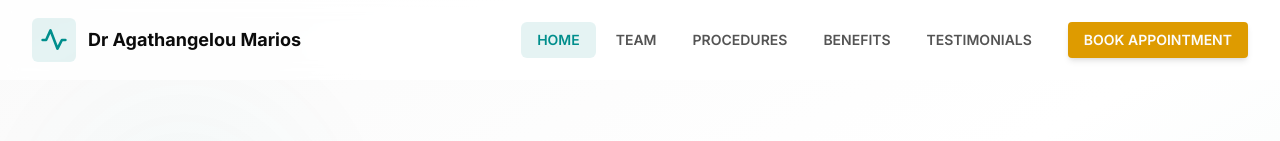
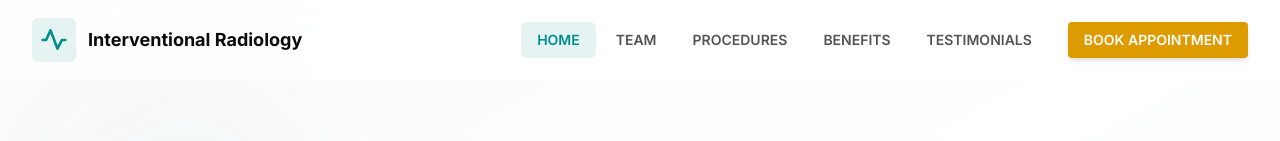
Before and after one commit to agathangeloumarios/dr-agathangelou-inte, a React (Vite) app: page / in a window 1280 px wide. Shown: the top 141 px of the page. Built offline with nearby package versions, Linux system fonts and the light colour scheme.

Commit message:
Generated by Spark: change Dr. Marios Interventional Radiology to Interventional Radiology

```diff
--- a/src/components/Navigation.tsx
+++ b/src/components/Navigation.tsx
@@ -58,7 +58,7 @@ export default function Navigation() {
               )}
               <div className="flex flex-col">
                 <span className="text-lg font-bold text-foreground leading-tight group-hover:text-primary transition-colors">
-                  Dr Agathangelou Marios
+                  Interventional Radiology
                 </span>
               </div>
             </Link>
```
